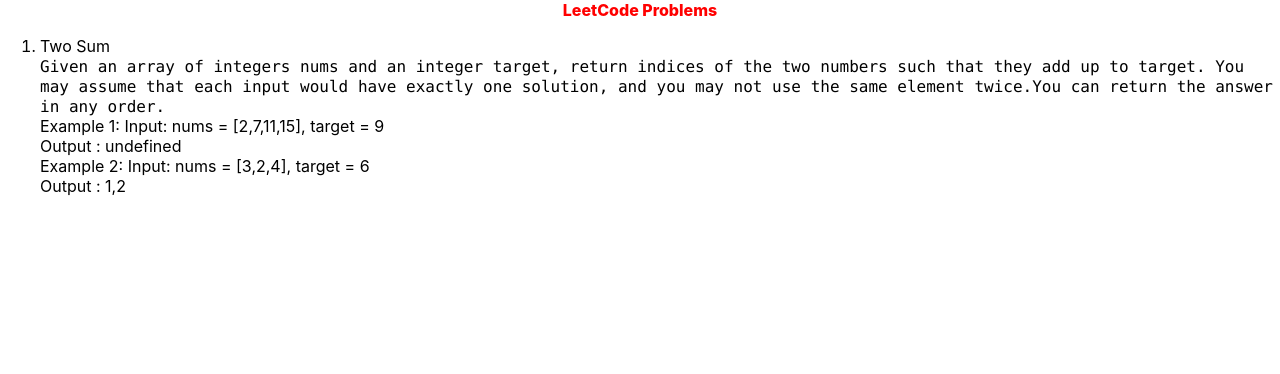
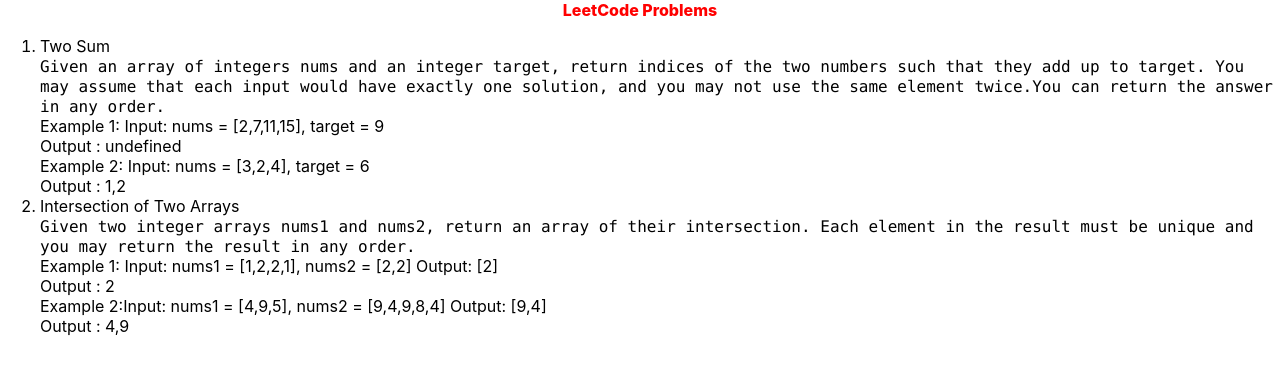
Before and after one commit to shahmansi25/leetcode-problems, a React (Create React App) app: page / in a window 1280 px wide. Shown: the top 374 px of the page. Built offline with nearby package versions, Linux system fonts and the light colour scheme.

Commit message:
Intersection array hashmap

```diff
--- a/src/App.js
+++ b/src/App.js
@@ -1,3 +1,4 @@
+import IntercesctionTwoArray from "./HashMap/IntercesctionTwoArray";
 import TwoSum from "./HashMap/TwoSum";
 
 
@@ -11,6 +12,9 @@
         <li>Two Sum
           <TwoSum />
         </li>
+        <li> Intersection of Two Arrays
+          <IntercesctionTwoArray />
+        </li>
       </ol>
       </>
   );
--- /dev/null
+++ b/src/HashMap/IntercesctionTwoArray.jsx
@@ -0,0 +1,28 @@
+const IntercesctionTwoArray = () => {
+  const intersection = (nums1, nums2) => {
+    let number = []
+    for(let i =0; i< nums1.length; i++) {
+        for(let j=0;j<nums2.length;j++) {
+                if(nums1[i] === nums2[j]) {
+                    number.push(nums1[i])
+                }
+        }
+    }
+    return [...new Set(number)]
+  }
+  return(
+    <div>
+      <code>
+        Given two integer arrays nums1 and nums2, return an array of their intersection. Each element in the result must be unique and you
+        may return the result in any order.
+      </code>
+      <div>Example 1: Input: nums1 = [1,2,2,1], nums2 = [2,2] Output: [2]</div>
+      <div>{`Output : ${intersection([1,2,2,1], [2,2])}`}</div>
+      <div> Example 2:Input: nums1 = [4,9,5], nums2 = [9,4,9,8,4] Output: [9,4]</div>
+      <div>{`Output : ${intersection([4,9,5], [9,4,9,8,4])}`}</div>
+    </div>
+  )
+
+}
+
+export default IntercesctionTwoArray
```
